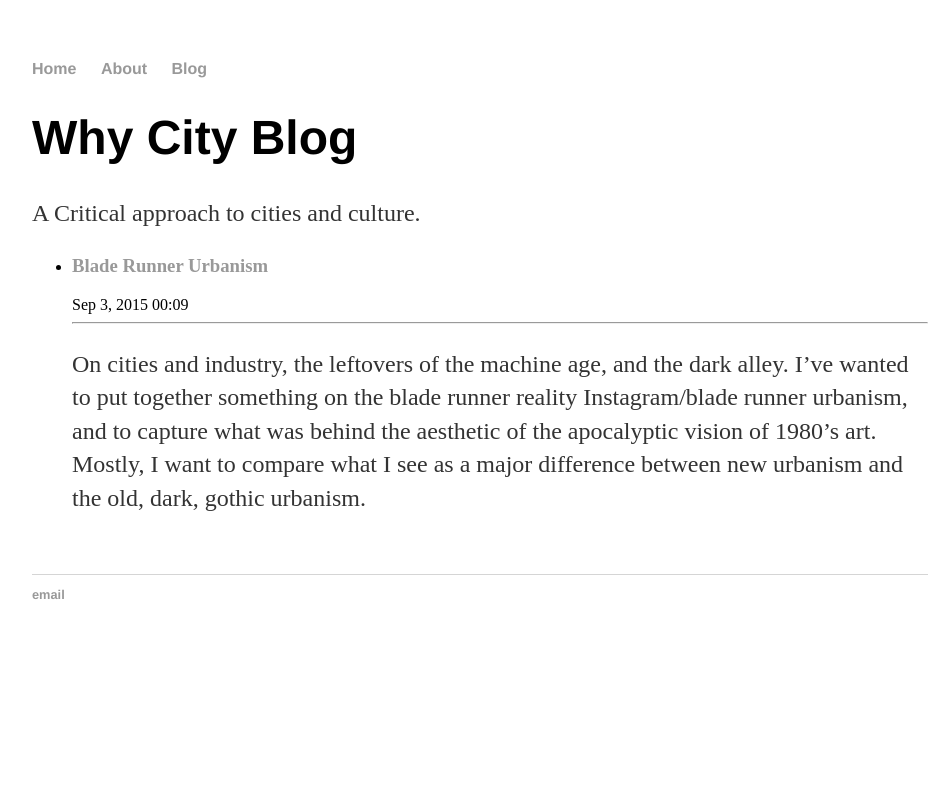
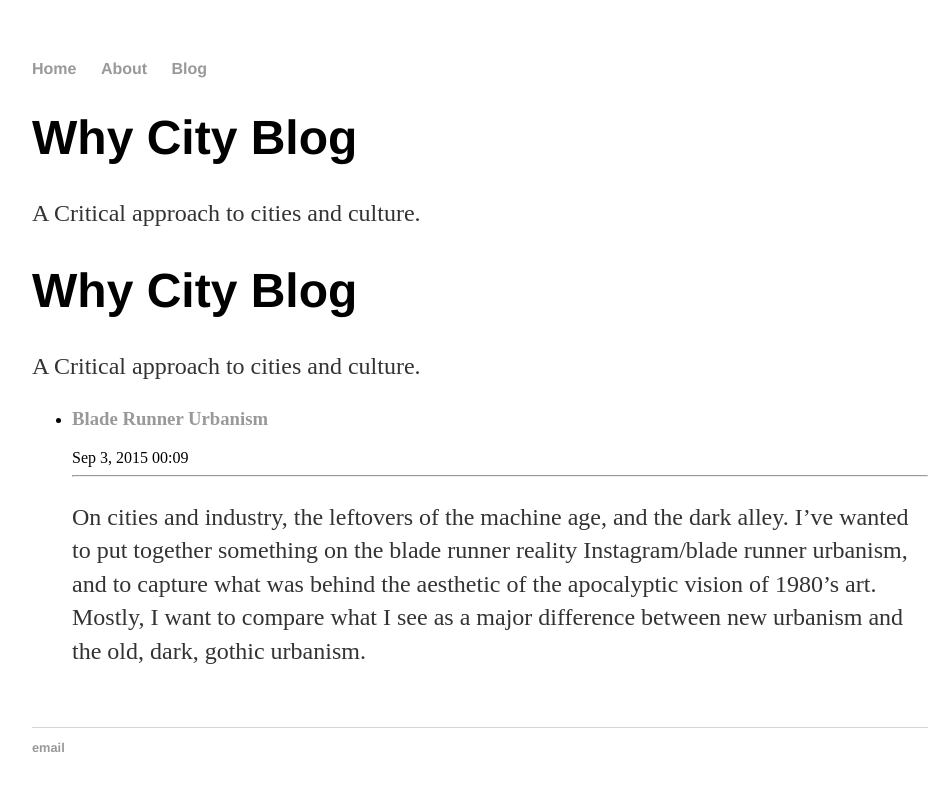
Before and after one commit to whycity/whycity.github.io, a Jekyll site: the page built from index.html, in a window 1280 px wide. Shown: the top 791 px of the page, without its empty margins (160-1098 px from the left). Built offline with Jekyll 4.4.1, drawn with Linux system fonts in a browser that asks for light colours.

Commit message:
Update default.html

```diff
--- a/_layouts/default.html
+++ b/_layouts/default.html
@@ -13,11 +13,15 @@
 	        		<li><a href="/blog">Blog</a></li>
 	    		</ul>
 			</nav>
+			<div class="blurb">
+        		  <h1>Why City Blog</h1>
+			  <p>A Critical approach to cities and culture. </p>
+			</div>
 			<div class="container">
 
 			{{ content }}
 
-			</div><!-- /.container -->
+			</div>
 			<footer>
 	    		<ul>
 	        		<li><a href="mailto:whycity@tutanota.com">email</a></li>
```
